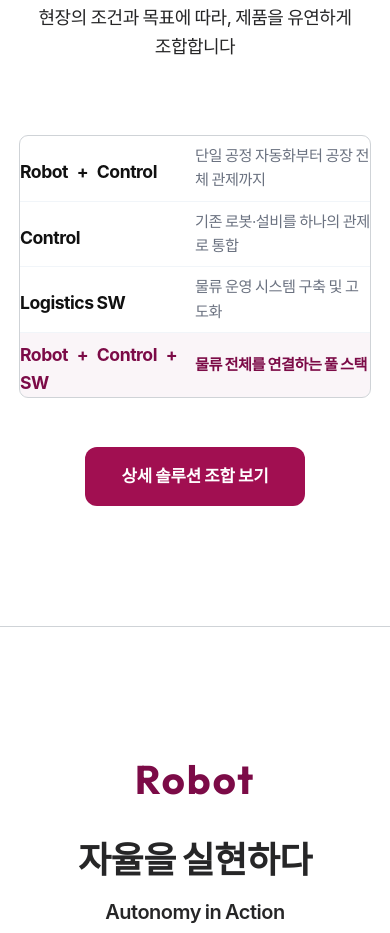
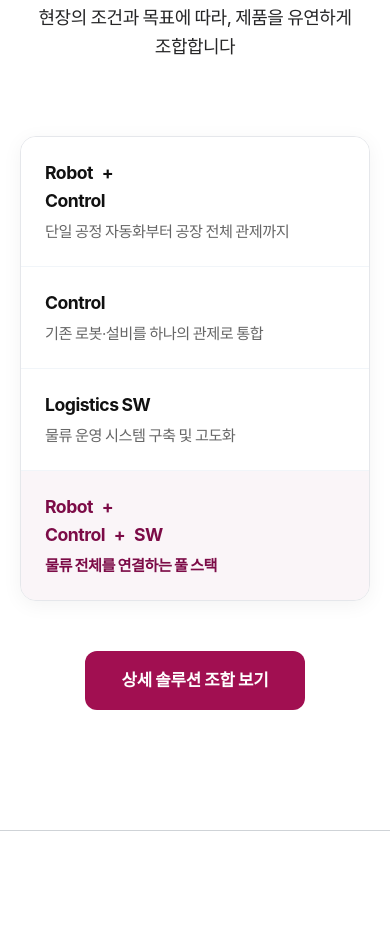
Before and after one commit to haleekyung/mobyus2026, a plain HTML site: page products-solution.html in a window 390 px wide. Shown: the part 940-1873 px from the top of the page. Drawn offline with Linux system fonts and the light colour scheme; a web font is replaced by a local one.

Commit message:
Refine Solution combinations table layout for desktop and mobile

```diff
--- a/products-solution.html
+++ b/products-solution.html
@@ -164,24 +164,86 @@
             word-break: keep-all !important;
         }
 
-        /* Solution 조합 표 전용: 2컬럼 고정 레이아웃 보장 */
+        /* ===== Solution 조합 표: 데스크톱 + 모바일 완전 대응 ===== */
+        .combo-table-wrapper {
+            border: 1px solid #e5e7eb;
+            border-radius: 16px;
+            overflow: hidden;
+            background: #fff;
+            box-shadow: 0 4px 20px rgba(0, 0, 0, 0.05); /* 프리미엄 느낌의 쉐도우 추가 */
+        }
         .solution-combo-table {
             display: table !important;
             width: 100% !important;
             table-layout: fixed !important;
             border-collapse: collapse !important;
         }
-        .solution-combo-table tr {
-            display: table-row !important;
+        .solution-combo-table thead { display: table-header-group !important; }
+        .solution-combo-table tbody { display: table-row-group !important; }
+        .solution-combo-table tr   { display: table-row !important; }
+        .solution-combo-table th,
+        .solution-combo-table td   { display: table-cell !important; vertical-align: middle !important; }
+        /* 데스크톱 헤더 */
+        .solution-combo-table thead tr { background: #f8fafc; border-bottom: 2px solid #e5e7eb; }
+        .solution-combo-table th {
+            padding: 18px 32px !important;
+            font-size: 1rem !important;
+            font-weight: 700 !important;
+            color: #111 !important;
+            text-align: center !important;
         }
-        .solution-combo-table th,
+        /* 데스크톱 바디 셀 */
         .solution-combo-table td {
-            display: table-cell !important;
-            vertical-align: middle !important;
+            padding: 26px 32px !important;
+            border-bottom: 1px solid #f1f5f9 !important;
         }
+        .solution-combo-table tbody tr:last-child td { border-bottom: none !important; }
+        /* 첫 번째 컬럼 너비 */
         .solution-combo-table th:first-child,
-        .solution-combo-table td:first-child {
-            width: 40% !important;
+        .solution-combo-table td:first-child { width: 40% !important; }
+
+        /* 모바일 카드 레이아웃 */
+        @media (max-width: 768px) {
+            .solution-combo-table thead { display: none !important; }
+            .solution-combo-table tr {
+                display: block !important;
+                padding: 22px 24px !important;
+                border-bottom: 1px solid #f1f5f9 !important;
+            }
+            .solution-combo-table tbody tr:last-child { border-bottom: none !important; }
+            .solution-combo-table td {
+                display: block !important;
+                padding: 0 !important;
+                border: none !important;
+                width: 100% !important;
+                text-align: left !important; /* 모바일 왼쪽 정렬 강제 */
+            }
+            .solution-combo-table td:first-child {
+                font-weight: 700 !important;
+                color: #111 !important;
+                font-size: 1.1rem !important;
+                margin-bottom: 6px !important;
+            }
+            .solution-combo-table td:last-child {
+                font-size: 0.95rem !important;
+                color: #666 !important;
+                line-height: 1.5 !important;
+            }
+            /* 마지막 행(풀스택) 모바일 배경 처리 */
+            .solution-combo-table tbody tr:last-child {
+                background: #faf5f8 !important;
+            }
+            .solution-combo-table tbody tr:last-child td:first-child {
+                color: #7c0b47 !important;
+            }
+            .solution-combo-table tbody tr:last-child td:last-child {
+                color: #7c0b47 !important;
+            }
+
+            /* 모바일에서 컨테이너 양옆 마진 확보 */
+            .solution-combinations .container {
+                padding: 0 20px !important;
+            }
         }
 
         @media (max-width: 768px) {
@@ -348,37 +410,38 @@
             </div>
 
             <div class="container" style="max-width: 1000px; margin: 0 auto;">
+                <div class="combo-table-wrapper">
                 <table class="tech-table solution-combo-table">
                     <thead>
                         <tr>
-                            <th style="text-align: center; width: 40%;" data-i18n="ps.combo.th.combo">조합</th>
-                            <th style="text-align: center;" data-i18n="ps.combo.th.desc">설명</th>
+                            <th data-i18n="ps.combo.th.combo">조합</th>
+                            <th data-i18n="ps.combo.th.desc">설명</th>
                         </tr>
                     </thead>
                     <tbody>
                         <tr style="background: #fff;">
-                            <td style="text-align: center; font-weight: 700; color: #111;"
+                            <td style="font-weight: 700; color: #111;"
                                 data-i18n="ps.combo.c1.label">
                                 Robot &nbsp; + &nbsp; Control
                             </td>
                             <td data-i18n="ps.combo.c1.desc">단일 공정 자동화부터 공장 전체 관제까지</td>
                         </tr>
                         <tr style="background: #fff;">
-                            <td style="text-align: center; font-weight: 700; color: #111;"
+                            <td style="font-weight: 700; color: #111;"
                                 data-i18n="ps.combo.c2.label">
                                 Control
                             </td>
                             <td data-i18n="ps.combo.c2.desc">기존 로봇·설비를 하나의 관제로 통합</td>
                         </tr>
                         <tr style="background: #fff;">
-                            <td style="text-align: center; font-weight: 700; color: #111;"
+                            <td style="font-weight: 700; color: #111;"
                                 data-i18n="ps.combo.c3.label">
                                 Logistics SW
                             </td>
                             <td data-i18n="ps.combo.c3.desc">물류 운영 시스템 구축 및 고도화</td>
                         </tr>
                         <tr style="background: #faf5f8;">
-                            <td style="text-align: center; font-weight: 700; color: #7c0b47;"
+                            <td style="font-weight: 700; color: #7c0b47;"
                                 data-i18n="ps.combo.c4.label">
                                 Robot &nbsp; + &nbsp; Control &nbsp; + &nbsp; SW
                             </td>
@@ -387,6 +450,7 @@
                         </tr>
                     </tbody>
                 </table>
+                </div>
             </div>
 
             <div class="text-center" style="margin-top: 50px; margin-bottom: 0;">
```
